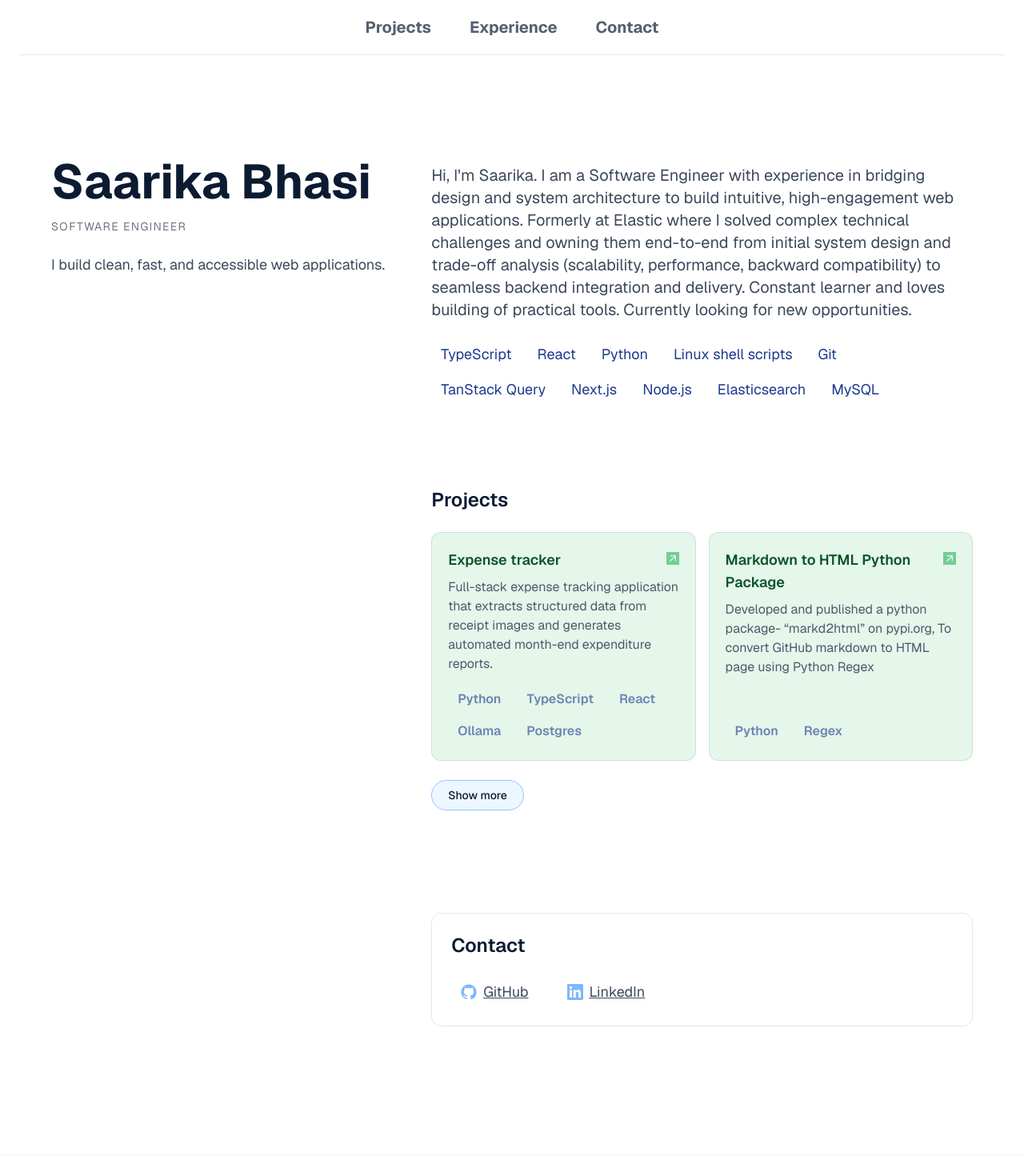
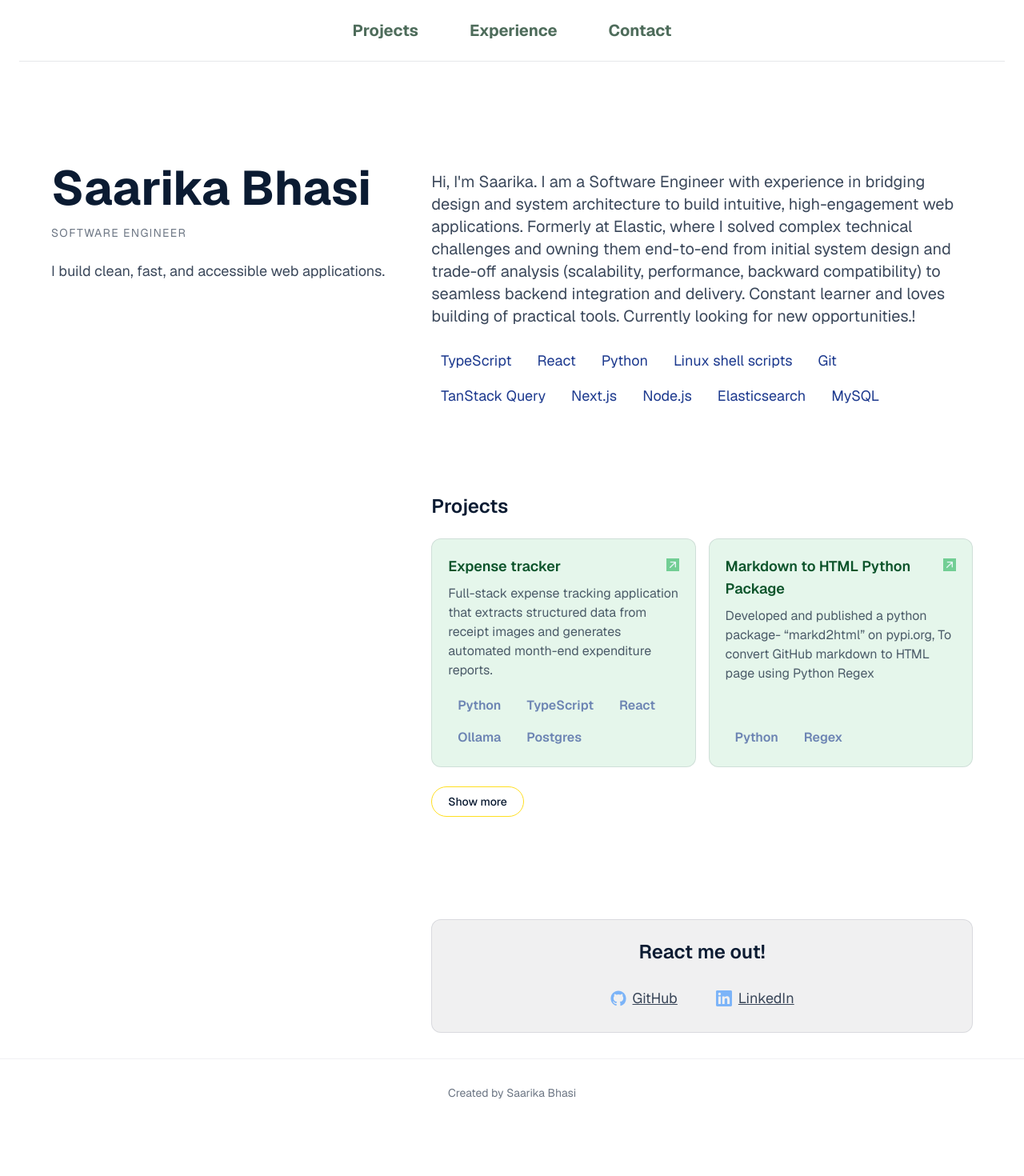
Before and after one commit to saarikabhasi/portfolio, a Next.js app: page / in a window 1280 px wide. Shown: the top 1470 px of the page at 80% size. After the commit the page ends 1408 px from the top, so only its background shows below. Built offline with nearby package versions, Linux system fonts and the light colour scheme.

Commit message:
change show more color to yelow, clean up contact card

```diff
--- a/src/app/constants.tsx
+++ b/src/app/constants.tsx
@@ -3,7 +3,7 @@ export const profile = {
     role: "Software engineer",
     tagline: "I build clean, fast, and accessible web applications. ",
     about:
-        "Hi, I'm Saarika. I am a Software Engineer with experience in bridging design and system architecture to build intuitive, high-engagement web applications. Formerly at Elastic where I solved complex technical challenges and owning them end-to-end from initial system design and trade-off analysis (scalability, performance, backward compatibility) to seamless backend integration and delivery. Constant learner and loves building of practical tools. Currently looking for new opportunities.",
+        "Hi, I'm Saarika. I am a Software Engineer with experience in bridging design and system architecture to build intuitive, high-engagement web applications. Formerly at Elastic, where I solved complex technical challenges and owning them end-to-end from initial system design and trade-off analysis (scalability, performance, backward compatibility) to seamless backend integration and delivery. Constant learner and loves building of practical tools. Currently looking for new opportunities.!",
 
 
     skills: ["TypeScript", "React", "Python", "Linux shell scripts", "Git", "TanStack Query", "Next.js", "Node.js", "Elasticsearch", "MySQL"],
--- a/src/app/contact.tsx
+++ b/src/app/contact.tsx
@@ -1,17 +1,17 @@
 import { profile } from "./constants"
 
 export const Contact = () => {
-    return (<section id="contact" className="my-16 scroll-mt-20 rounded-xl border border-foreground/10 p-6">
-        <h2 className="mb-6 text-2xl font-semibold">Contact</h2>
+    return (<section id="contact" className="mt-16 mb-8 scroll-mt-20 rounded-xl border border-foreground/10 p-6 bg-zinc-500/10">
+        <h2 className="mb-6 text-center text-2xl font-semibold">React me out!</h2>
 
-        <ul className="flex gap-6 text-lg">
+        <ul className="flex justify-center gap-6 text-lg">
             {profile.links.map((link) => (
                 <li key={link.label}>
                     <a
                         href={link.href}
                         target="_blank"
                         rel="noopener noreferrer"
-                        className="inline-flex items-center gap-2 rounded-full px-3 py-1 opacity-80 transition duration-150 ease-in-out  hover:text-blue-900  active:scale-95"
+                        className="inline-flex items-center gap-2 rounded-full px-3 py-1 opacity-80 transition duration-150 ease-in-out hover:text-blue-900  active:scale-95"
                     >
                         {/* eslint-disable-next-line @next/next/no-img-element */}
                         <img src={`${process.env.NEXT_PUBLIC_BASE_PATH ?? ""}${link.icon}`} alt="" aria-hidden="true" className="h-5 w-5" />
--- a/src/app/nav.tsx
+++ b/src/app/nav.tsx
@@ -7,7 +7,7 @@ export function Nav() {
                 <ul className="flex flex-row justify-center gap-6 text-xl font-bold">
                     {sections.map((item) => (
                         <li key={item}>
-                            <a href={`#${item.toLowerCase()}`} className="inline-block rounded-full px-3 py-1 opacity-70 transition duration-150 hover:bg-yellow-300/40  hover:opacity-100 active:scale-95 active:bg-cyan-400/20">
+                            <a href={`#${item.toLowerCase()}`} className="inline-block  border-yellow-300 rounded-full px-5 py-2 opacity-70 transition duration-150 hover:bg-yellow-300/40  hover:opacity-100 active:scale-95 text-green-950">
                                 {item}
                             </a>
                         </li>
--- a/src/app/page.tsx
+++ b/src/app/page.tsx
@@ -12,7 +12,7 @@ export default function Page() {
     <div className="min-h-screen scroll-smooth">
       <main className="mx-auto max-w-none px-6">
         <Nav />
-        <div className="mx-auto flex max-w-6xl flex-col gap-12 py-16 sm:py-24 lg:flex-row lg:gap-6">
+        <div className="mx-auto flex max-w-6xl flex-col gap-12 pt-16 pb-0 sm:pt-24 sm:pb-0 lg:flex-row lg:gap-6">
           <div className="lg:sticky lg:top-24 lg:w-2/5 lg:self-start"><Introduction /></div>
 
           <div className="lg:w-3/5">
@@ -29,7 +29,7 @@ export default function Page() {
       </main>
 
       <footer className="border-t border-foreground/10 py-8 text-center text-sm opacity-60">
-        {profile.name}
+        Created by {profile.name}
       </footer>
     </div >
   );
--- a/src/app/projects.tsx
+++ b/src/app/projects.tsx
@@ -64,8 +64,8 @@ export function Projects() {
                 type="button"
                 onClick={() => setExtraPages(hasMore ? extraPages + 1 : 0)}
                 className={`mt-6 rounded-full border px-5 py-2 text-sm font-medium transition duration-150 active:scale-95 ${hasMore
-                    ? "border-blue-300 bg-blue-400/10 text-white-300 hover:border-blue-600 hover:bg-blue-600/20"
-                    : "border-foreground/20 hover:border-blue-600 hover:bg-blue-600/20"
+                    ? "border-yellow-300 hover:bg-yellow-500/20  hover:bg-yellow-500/20"
+                    : " border-yellow-300  hover:bg-yellow-500/20 hover:bg-yellow-500/20"
                     }`}
             >
                 {hasMore ? "Show more" : "Show less"}
```
